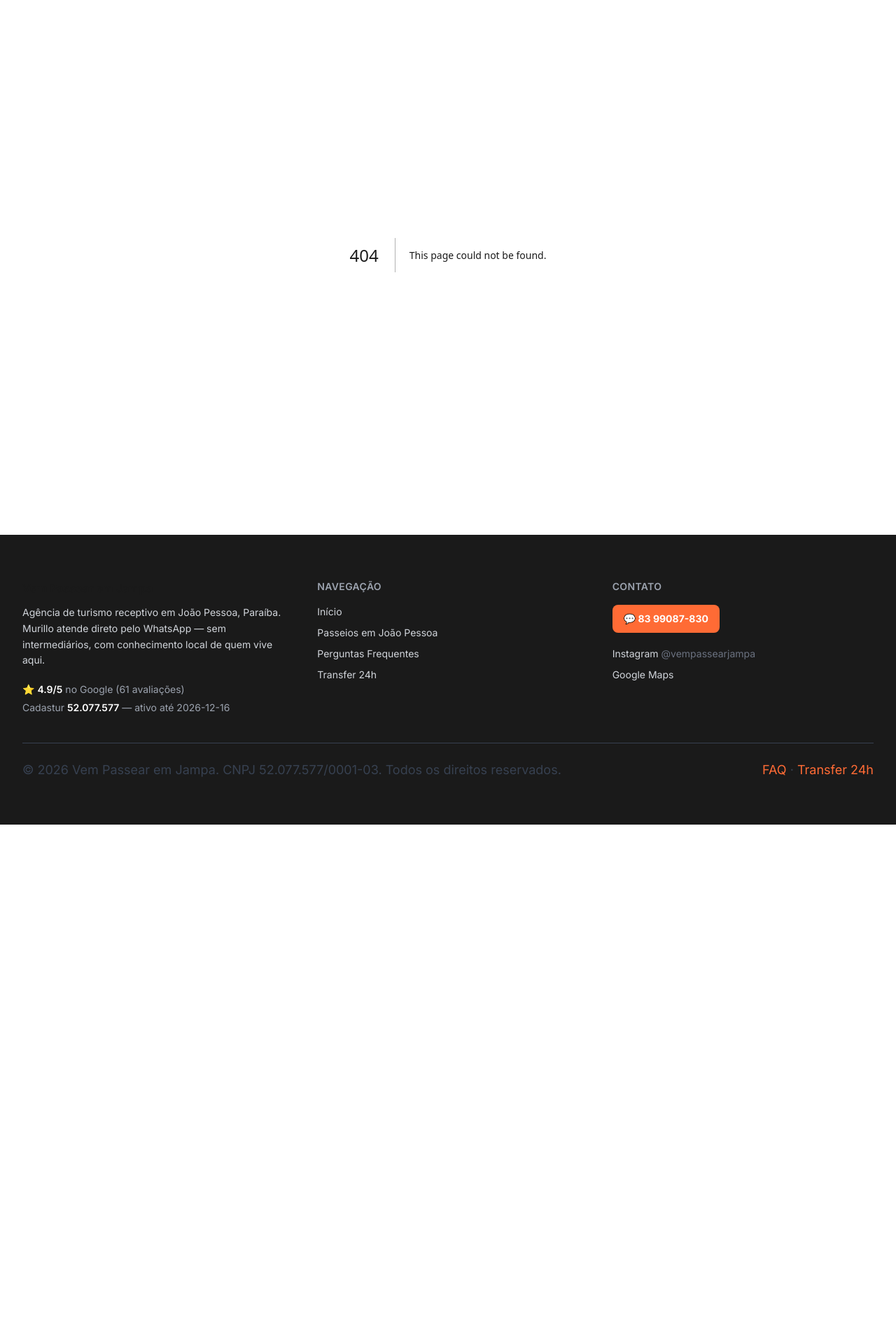
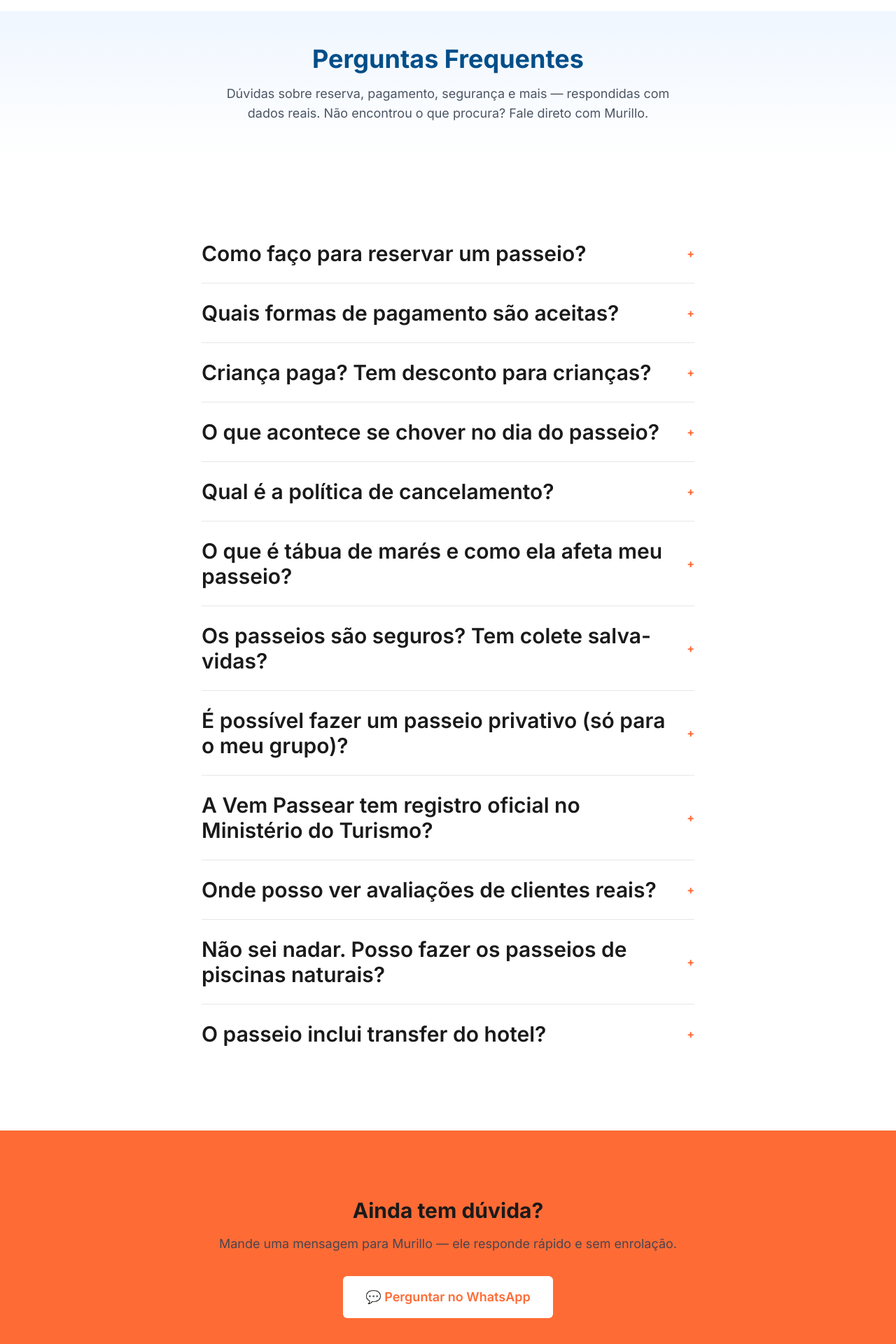
Before and after one commit to MurilloAffonso/cerebro-jampa, a Next.js app in the folder _site/: page /faq in a window 1280 px wide. Before the commit this address had no page. Shown: the part 100-2020 px from the top of the page at 70% size. Before the commit the page ends 1278 px from the top, so only its background shows below. Built offline with nearby package versions, Linux system fonts and the light colour scheme.

Commit message:
feat(site): cria página de FAQ

```diff
--- /dev/null
+++ b/_site/app/faq/page.tsx
@@ -0,0 +1,151 @@
+/**
+ * Página: FAQ — /faq/
+ * ISSUE-14
+ * Fonte: _conhecimento/objecoes.md + base-operacional-comercial.md
+ * Regra: nenhuma resposta inventada — dados do vault apenas.
+ */
+
+import type { Metadata } from "next";
+import Link from "next/link";
+import { FAQAccordion } from "@/components/FAQAccordion";
+import { generateFAQSchema } from "@/lib/seo";
+import { empresa } from "@/data/empresa";
+
+export const metadata: Metadata = {
+  title: "Perguntas Frequentes sobre Passeios em João Pessoa | Vem Passear em Jampa",
+  description:
+    "Dúvidas sobre passeios em João Pessoa? Veja respostas sobre reservas, pagamento, política de criança, cancelamento, tábua de marés e segurança.",
+};
+
+const WA_URL = `${empresa.contato.whatsappLink}?text=Oi%2C+tenho+uma+d%C3%BAvida+sobre+os+passeios`;
+
+const FAQ_ITEMS = [
+  {
+    pergunta: "Como faço para reservar um passeio?",
+    resposta:
+      "Pelo WhatsApp — é o canal direto com Murillo. Você manda mensagem com o passeio que quer, a data e o número de pessoas. Ele verifica disponibilidade, confirma maré (quando necessário) e te passa as instruções de pagamento. Simples assim, sem formulário nem intermediário.",
+  },
+  {
+    pergunta: "Quais formas de pagamento são aceitas?",
+    resposta:
+      "Aceitamos cartão de crédito e débito. O parcelamento é possível, mas a taxa fica por conta do cliente — número de parcelas e plataforma confirmados na hora do pagamento. Qualquer dúvida, é só perguntar pelo WhatsApp antes de fechar.",
+  },
+  {
+    pergunta: "Criança paga? Tem desconto para crianças?",
+    resposta:
+      "Crianças abaixo de 5 anos não pagam. De 5 a 11 anos: 20% de desconto sobre o valor adulto. A partir de 12 anos: valor adulto. Para passeios de quadriciclo há restrição de idade mínima de 7 anos — confirme no WhatsApp antes de reservar.",
+  },
+  {
+    pergunta: "O que acontece se chover no dia do passeio?",
+    resposta:
+      "Chuva leve não cancela — João Pessoa tem clima que muda rápido e o passeio segue normalmente. Se houver chuva forte ou condição de mar ruim, o passeio não sai. Nesse caso, você recebe aviso com pelo menos 2 horas de antecedência e pode remarcar sem custo adicional. Se não for possível remarcar: devolução de 100% do valor pago.",
+  },
+  {
+    pergunta: "Qual é a política de cancelamento?",
+    resposta:
+      "Cancelamento com mais de 24 horas de antecedência: remarcação sem custo. No-show ou cancelamento em cima da hora: sem reembolso. Caso o passeio seja cancelado pela operadora por condições climáticas ou de maré: remarcação gratuita ou reembolso integral. Dúvidas específicas, consulte pelo WhatsApp.",
+  },
+  {
+    pergunta: "O que é tábua de marés e como ela afeta meu passeio?",
+    resposta:
+      "A tábua de marés é o calendário oficial da Marinha que indica os horários de maré baixa e alta de cada dia. Passeios de piscinas naturais (Seixas, Picãozinho, Areia Vermelha) dependem de maré baixa para funcionar. Antes de confirmar sua reserva, Murillo já verifica se o dia tem condição de maré adequada — você nunca agenda sem essa confirmação.",
+  },
+  {
+    pergunta: "Os passeios são seguros? Tem colete salva-vidas?",
+    resposta:
+      "Sim. Colete salva-vidas disponível a bordo durante todo o passeio — recomendado para não-nadadores e crianças. Murillo é guia credenciado com Cadastur ativo (número 52.077.577). A operação segue normas de segurança marítima e os passeios são conduzidos por profissionais capacitados.",
+  },
+  {
+    pergunta: "É possível fazer um passeio privativo (só para o meu grupo)?",
+    resposta:
+      "Sim — todos os passeios têm opção privativa. No modo privativo, apenas o seu grupo vai no passeio. O valor depende do passeio, da data e da quantidade de pessoas — nunca é um preço fixo, é sempre consultado caso a caso. Mande mensagem no WhatsApp com detalhes do grupo e Murillo passa a opção.",
+  },
+  {
+    pergunta: "A Vem Passear tem registro oficial no Ministério do Turismo?",
+    resposta:
+      "Sim. CNPJ 52.077.577/0001-03, Cadastur número 52.077.577 — válido até 16/12/2026. Você pode verificar o registro no site oficial do Ministério do Turismo a qualquer momento.",
+  },
+  {
+    pergunta: "Onde posso ver avaliações de clientes reais?",
+    resposta:
+      "No Google — a Vem Passear em Jampa tem nota 4.9/5 com 61 avaliações de clientes reais. Murillo pode enviar o link direto das avaliações pelo WhatsApp se preferir conferir antes de reservar.",
+  },
+  {
+    pergunta: "Não sei nadar. Posso fazer os passeios de piscinas naturais?",
+    resposta:
+      "Sim. A maioria das piscinas naturais tem água rasa — você fica em pé ou usa colete salva-vidas. O guia fica próximo durante todo o passeio. Muitas pessoas que nunca nadaram fazem o passeio tranquilamente. Se tiver dúvida sobre um passeio específico, é só perguntar no WhatsApp.",
+  },
+  {
+    pergunta: "O passeio inclui transfer do hotel?",
+    resposta:
+      "Depende do passeio. A maioria inclui transfer para pontos de saída em Tambaú, Cabo Branco, Manaíra e Bessa. Para outros bairros ou hotéis fora desses pontos, consulte disponibilidade pelo WhatsApp. A Vem Passear também oferece Transfer 24h separado para aeroporto e qualquer ponto da cidade.",
+  },
+];
+
+const faqSchema = generateFAQSchema(FAQ_ITEMS);
+
+export default function FaqPage() {
+  return (
+    <>
+      {/* Schema FAQPage */}
+      <script
+        type="application/ld+json"
+        dangerouslySetInnerHTML={{ __html: JSON.stringify(faqSchema) }}
+      />
+
+      {/* Breadcrumb */}
+      <nav className="container-safe py-4 text-sm text-gray-500">
+        <Link href="/" className="hover:text-primary">Home</Link>
+        {" / "}
+        <span className="text-gray-700 font-medium">Perguntas Frequentes</span>
+      </nav>
+
+      {/* Hero */}
+      <section className="bg-gradient-to-b from-blue-50 to-white py-12">
+        <div className="container-safe text-center">
+          <h1 className="text-3xl md:text-4xl font-bold text-secondary mb-4">
+            Perguntas Frequentes
+          </h1>
+          <p className="text-lg text-gray-600 max-w-2xl mx-auto">
+            Dúvidas sobre reserva, pagamento, segurança e mais — respondidas com dados reais.
+            Não encontrou o que procura? Fale direto com Murillo.
+          </p>
+        </div>
+      </section>
+
+      {/* FAQ */}
+      <section className="section-padding">
+        <div className="container-safe max-w-3xl">
+          <FAQAccordion items={FAQ_ITEMS} />
+        </div>
+      </section>
+
+      {/* CTA WhatsApp */}
+      <section className="section-padding bg-primary text-white">
+        <div className="container-safe text-center">
+          <h2 className="text-2xl md:text-3xl font-bold mb-4">
+            Ainda tem dúvida?
+          </h2>
+          <p className="text-lg mb-8 opacity-90">
+            Mande uma mensagem para Murillo — ele responde rápido e sem enrolação.
+          </p>
+          <a
+            href={WA_URL}
+            target="_blank"
+            rel="noopener noreferrer"
+            className="inline-block bg-white text-primary px-8 py-4 rounded-md font-semibold text-lg hover:bg-gray-100 transition-colors"
+          >
+            💬 Perguntar no WhatsApp
+          </a>
+        </div>
+      </section>
+
+      {/* Link de volta */}
+      <div className="container-safe py-6 text-center">
+        <Link href="/passeios" className="text-sm text-primary hover:text-accent font-medium transition-colors">
+          ← Ver todos os passeios em João Pessoa
+        </Link>
+      </div>
+    </>
+  );
+}
```
